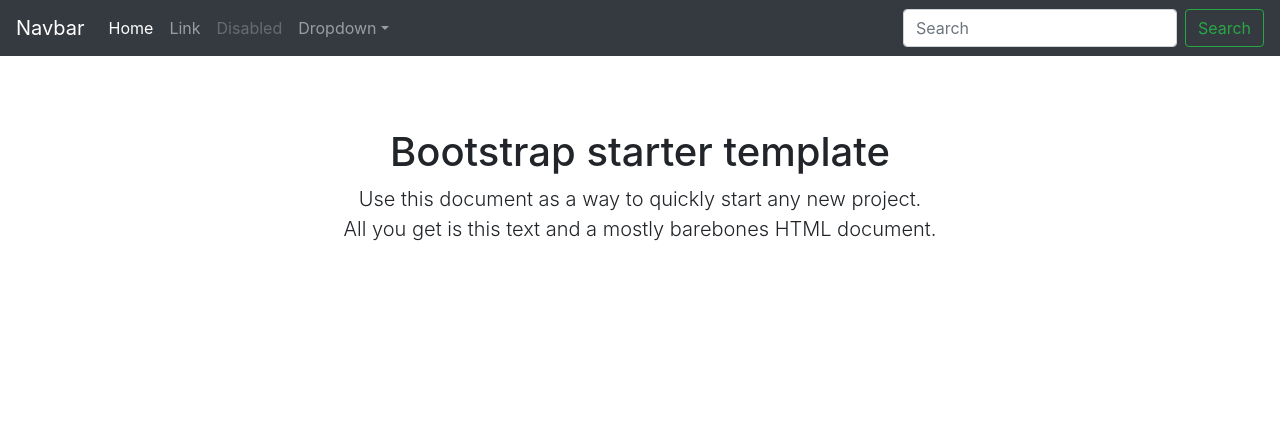
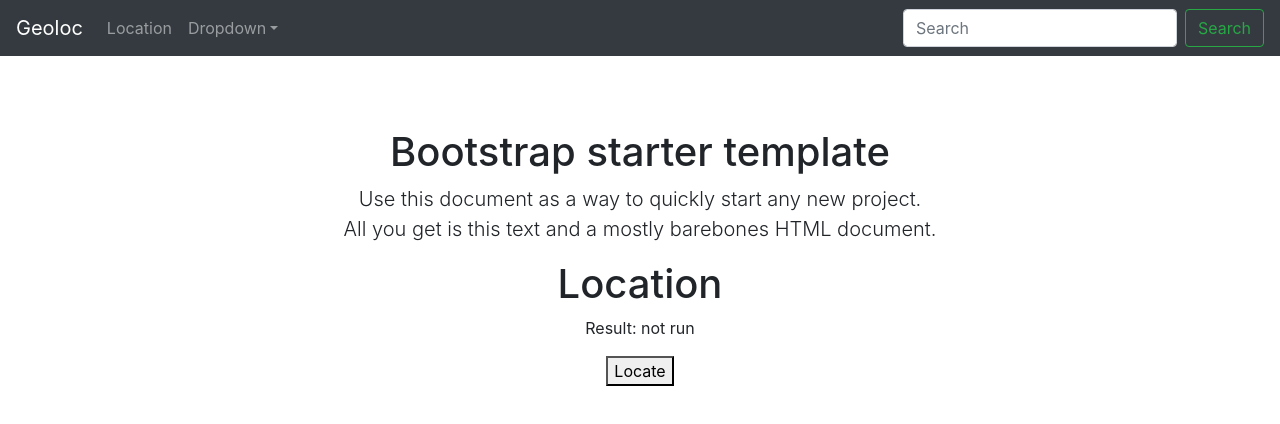
Before and after one commit to kkulewski/geoloc-app, an Angular app: page /location in a window 1280 px wide. Shown: the top 424 px of the page. Built offline with nearby package versions, Linux system fonts and the light colour scheme.

Commit message:
Add router + location routing

```diff
--- a/src/app/app.component.html
+++ b/src/app/app.component.html
@@ -4,5 +4,6 @@
   <div class="starter-template">
       <h1>Bootstrap starter template</h1>
       <p class="lead">Use this document as a way to quickly start any new project.<br> All you get is this text and a mostly barebones HTML document.</p>
+      <router-outlet></router-outlet>
   </div>
 </div>
--- a/src/app/app.module.ts
+++ b/src/app/app.module.ts
@@ -2,11 +2,17 @@ import { BrowserModule } from '@angular/platform-browser';
 import { NgModule } from '@angular/core';
 import { NgbModule } from '@ng-bootstrap/ng-bootstrap';
 import { HttpClientModule } from '@angular/common/http';
+import { RouterModule, Routes } from '@angular/router';
 
 
 import { AppComponent } from './app.component';
 import { NavbarComponent } from './navbar/navbar.component';
 import { LocationComponent } from './location/location.component';
+
+
+const appRoutes: Routes = [
+  { path: 'location', component: LocationComponent }
+];
 
 
 @NgModule({
@@ -18,7 +24,10 @@ import { LocationComponent } from './location/location.component';
   imports: [
     BrowserModule,
     NgbModule.forRoot(),
-    HttpClientModule
+    HttpClientModule,
+    RouterModule.forRoot(
+      appRoutes
+    )
   ],
   providers: [
     { provide: 'BASE_URL', useFactory: getBaseUrl }
--- a/src/app/navbar/navbar.component.html
+++ b/src/app/navbar/navbar.component.html
@@ -1,18 +1,13 @@
 <nav class="navbar navbar-expand-md navbar-dark bg-dark fixed-top">
-  <a class="navbar-brand" href="#">Navbar</a>
-  <button class="navbar-toggler" type="button" data-toggle="collapse" data-target="#navbarsExampleDefault" aria-controls="navbarsExampleDefault" aria-expanded="false" aria-label="Toggle navigation">
+  <a class="navbar-brand" [routerLink]="['/']">Geoloc</a>
+  <button class="navbar-toggler" type="button" data-toggle="collapse" data-target="#navbarsExampleDefault" aria-controls="navbarsExampleDefault"
+    aria-expanded="false" aria-label="Toggle navigation">
     <span class="navbar-toggler-icon"></span>
   </button>
   <div class="collapse navbar-collapse" id="navbarsExampleDefault">
     <ul class="navbar-nav mr-auto">
-      <li class="nav-item active">
-        <a class="nav-link" href="#">Home <span class="sr-only">(current)</span></a>
-      </li>
       <li class="nav-item">
-        <a class="nav-link" href="#">Link</a>
-      </li>
-      <li class="nav-item">
-        <a class="nav-link disabled" href="#">Disabled</a>
+        <a class="nav-link" [routerLink]="['/location']">Location</a>
       </li>
       <li class="nav-item dropdown" ngbDropdown>
         <a class="nav-link dropdown-toggle" id="dropdown01" ngbDropdownToggle>Dropdown</a>
```
